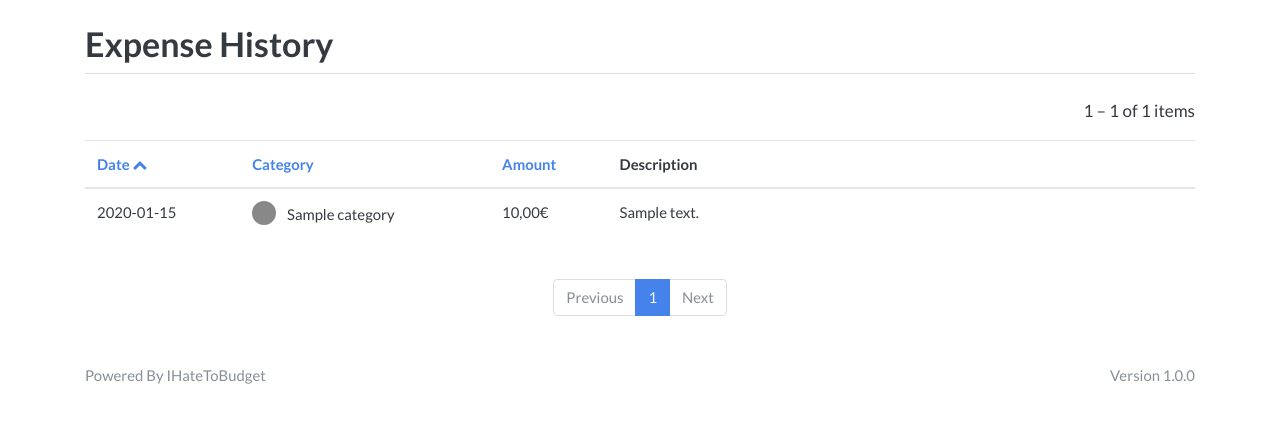
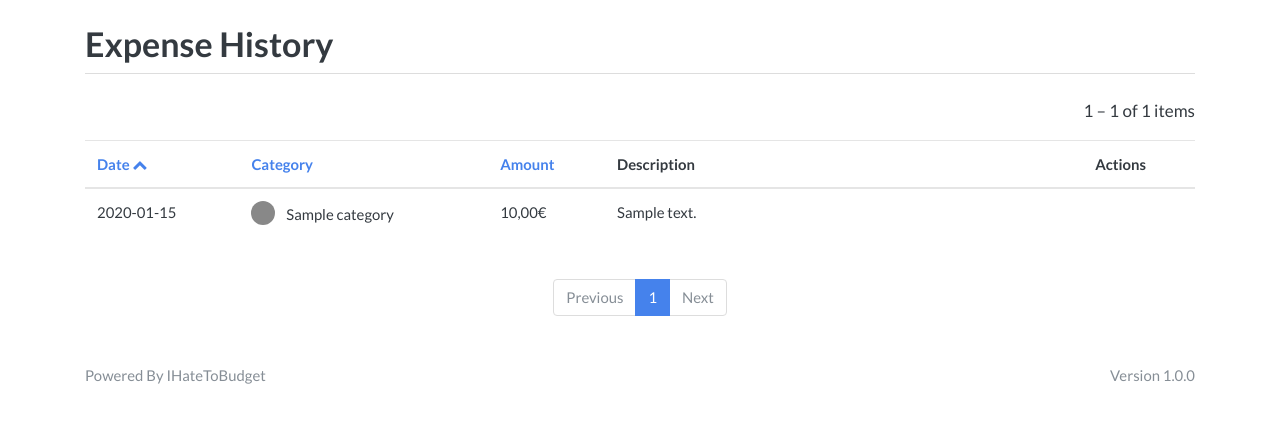
Before and after one commit to lebriton/ihatetobudget, a Django app: page /sheets/expense/history/ in a window 1280 px wide. Shown: the part 60-483 px from the top of the page. Run offline with Django 3.2, Linux system fonts and the light colour scheme; a user stored in the database is signed in; tables that the repository leaves empty hold one stand-in row (values such as "Sample post"); some libraries are stand-ins or nearby versions.

Commit message:
history: set the actions `th` name

```diff
--- a/sheets/template/sheets/history.html
+++ b/sheets/template/sheets/history.html
@@ -17,7 +17,7 @@
             <th scope="col">{{ sortable_fields_dict.category }}</th>
             <th scope="col">{{ sortable_fields_dict.amount }}</th>
             <th scope="col">Description</th>
-            <th scope="col"></th>
+            <th scope="col">Actions</th>
           </tr>
         </thead>
         <tbody>
```
